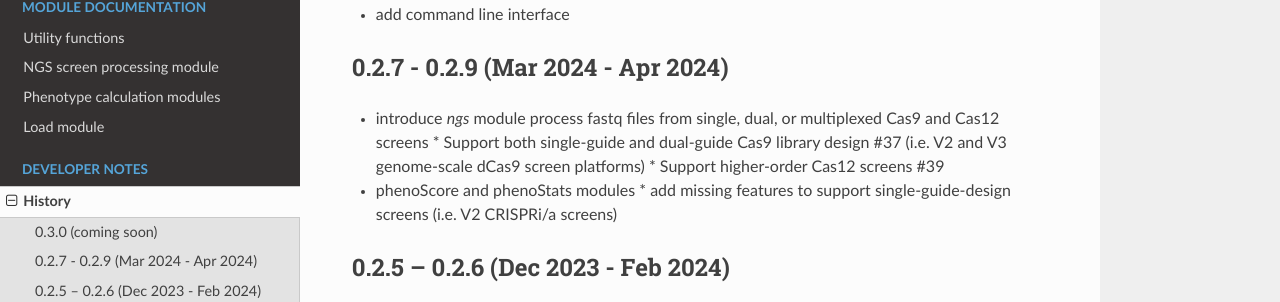
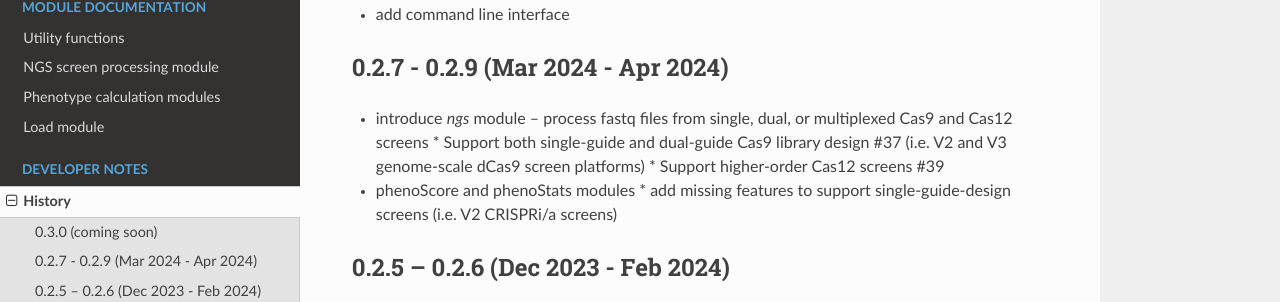
Before and after one commit to ArcInstitute/ScreenPro2, a Sphinx documentation site: the page built from docs/source/history.rst, in a window 1280 px wide and 1157 px high. Shown: the part 213-515 px from the top of the window. Built offline with Sphinx 7.4.7 and the Read the Docs theme 2.0.0, drawn with Linux system fonts in a browser that asks for light colours.

Commit message:
minor change

```diff
--- a/docs/source/history.rst
+++ b/docs/source/history.rst
@@ -8,8 +8,7 @@ History
 
 0.2.7 - 0.2.9 (Mar 2024 - Apr 2024)
 ~~~~~~~~~~~~~~~~
-* introduce `ngs` module
-  process fastq files from single, dual, or multiplexed Cas9 and Cas12 screens
+* introduce `ngs` module – process fastq files from single, dual, or multiplexed Cas9 and Cas12 screens
   * Support both single-guide and dual-guide Cas9 library design #37
   (i.e. V2 and V3 genome-scale dCas9 screen platforms)
   * Support higher-order Cas12 screens #39
```
